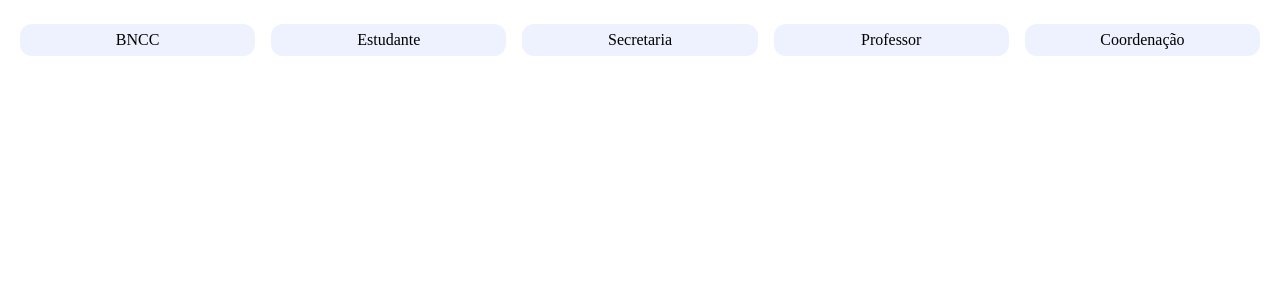
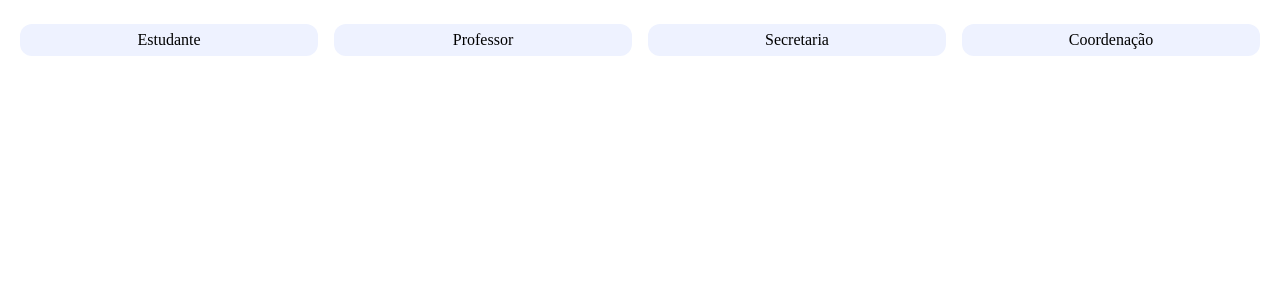
Before and after one commit to devfelipisan/class_diary, a Next.js app: page / in a window 1280 px wide. Shown: the top 300 px of the page. Built offline with nearby package versions, Linux system fonts and the light colour scheme.

Commit message:
feat: new main page

```diff
--- a/app/page.tsx
+++ b/app/page.tsx
@@ -1,26 +1,28 @@
-"use client";
-
 import Link from "next/link";
 
-const localList = [
-  "BNCC",
-  "Estudante",
-  "Secretaria",
-  "Professor",
-  "Coordenação",
+interface menuDto {
+  id: string;
+  name: string;
+}
+
+const menu: Array<menuDto> = [
+  { id: "student", name: "Estudante" },
+  { id: "teacher", name: "Professor" },
+  { id: "secretary", name: "Secretaria" },
+  { id: "coordination", name: "Coordenação" },
 ];
 
 export default function Home() {
   return (
     <div className="flex flex-row space-x-4 mt-6 px-5">
-      {localList.map((item, index: any) => (
+      {menu.map((item: menuDto) => (
         <Link
           className="basis-1/4 hover:basis-1/3 justify-self-center"
-          href={`/enroll/${item}`}
-          key={index}
+          href={item.id}
+          key={item.id}
         >
           <div className="p-2 text-center bg-indigo-50 hover:bg-indigo-500 rounded-xl">
-            {item}
+            {item.name}
           </div>
         </Link>
       ))}
```
